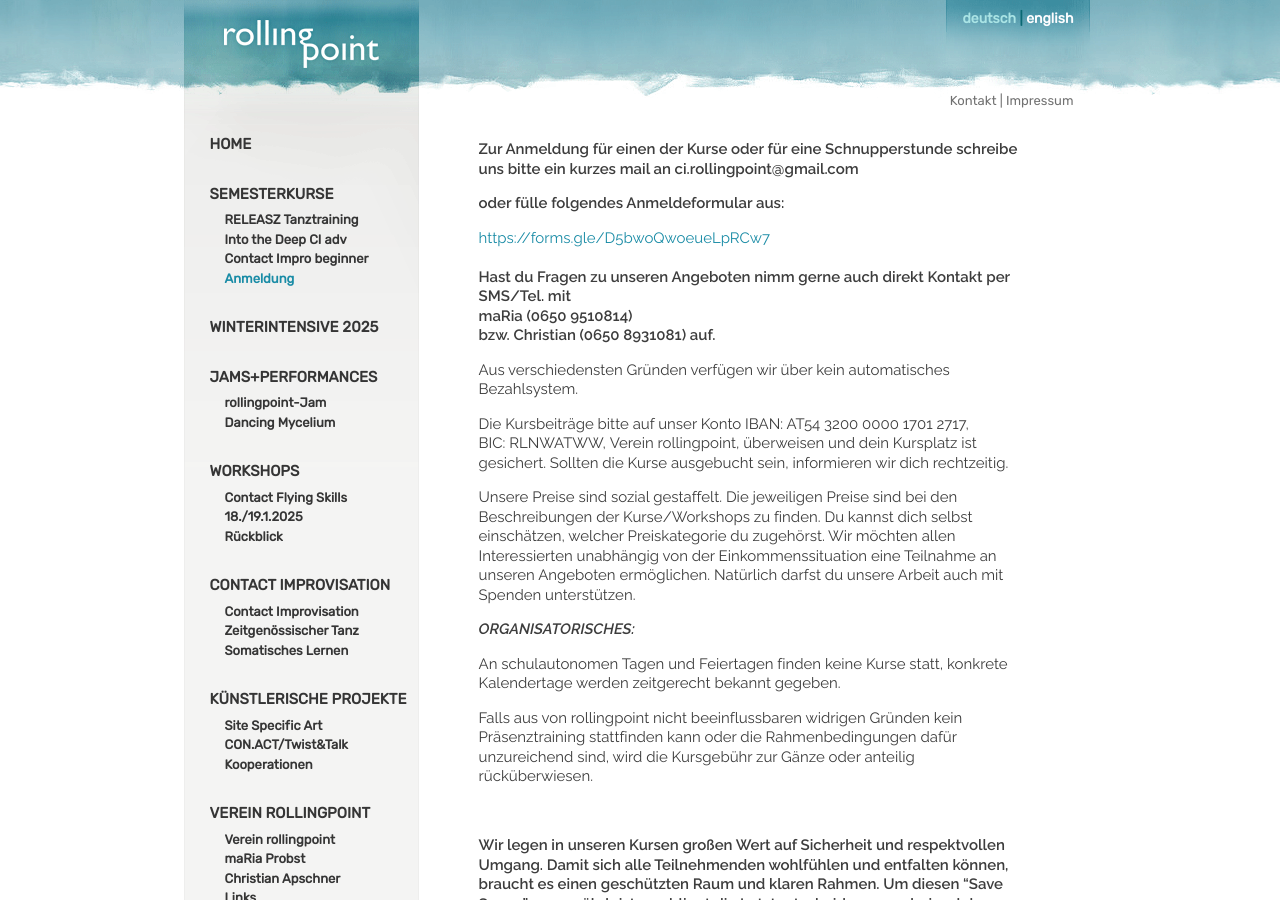
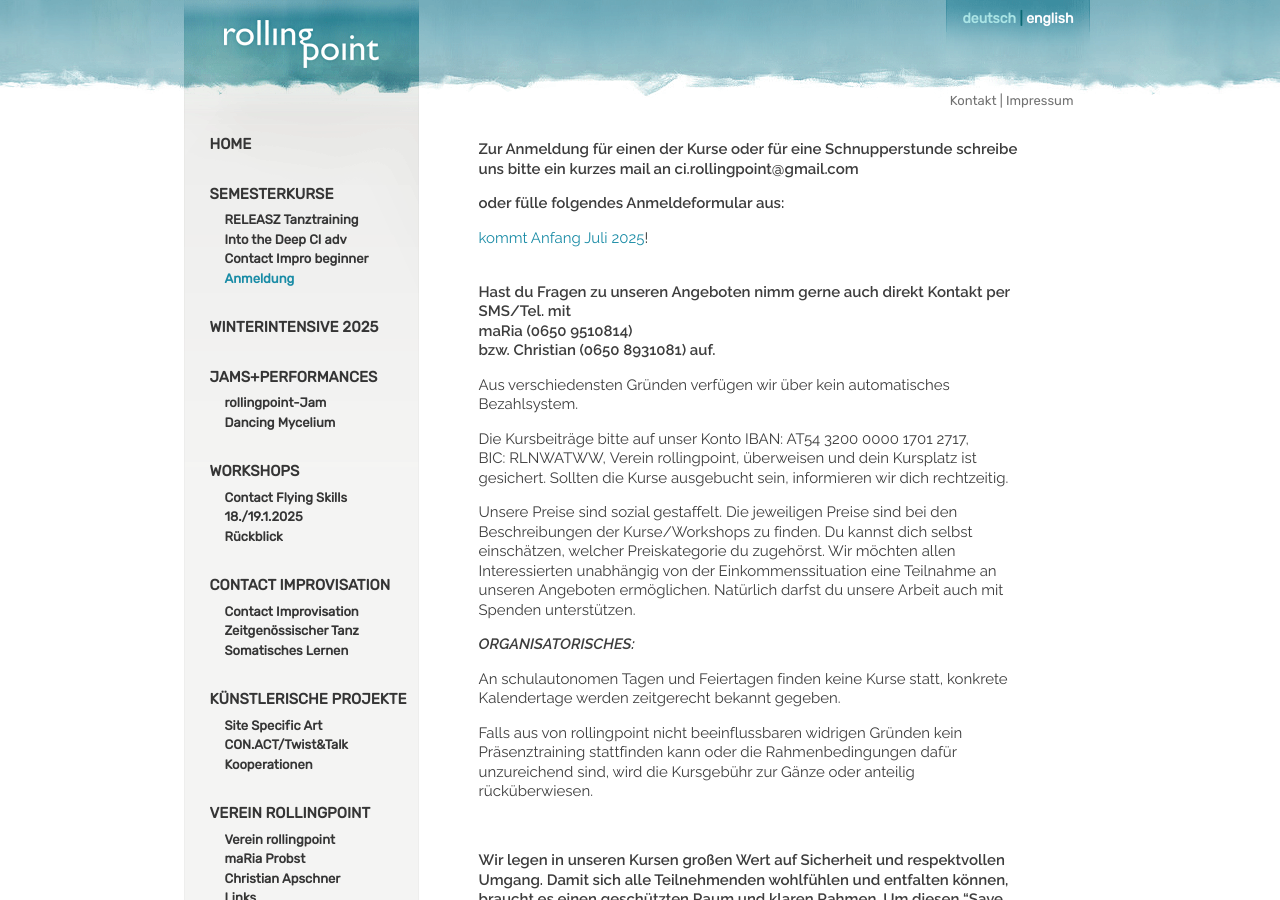
Before and after one commit to manulari/rollingpointat, a Jekyll site: the page built from _pages_de/kursanmeldung.md, in a window 1280 px wide and 900 px high. Built offline with Jekyll 4.4.1, drawn with Linux system fonts in a browser that asks for light colours; comment, search, counter and statistics services are not loaded.

Commit message:
Update page (de) “kursanmeldung”

```diff
--- a/_pages_de/kursanmeldung.md
+++ b/_pages_de/kursanmeldung.md
@@ -7,7 +7,8 @@ language: de
 
 **oder fülle folgendes Anmeldeformular aus:**
 
-<https://forms.gle/D5bwoQwoeueLpRCw7>\
+[kommt Anfang Juli 2025](https://forms.gle/D5bwoQwoeueLpRCw7)!
+
 \
 **Hast du Fragen zu unseren Angeboten nimm gerne auch direkt Kontakt per SMS/Tel. mit**\
 **maRia (0650 9510814)**\
```
